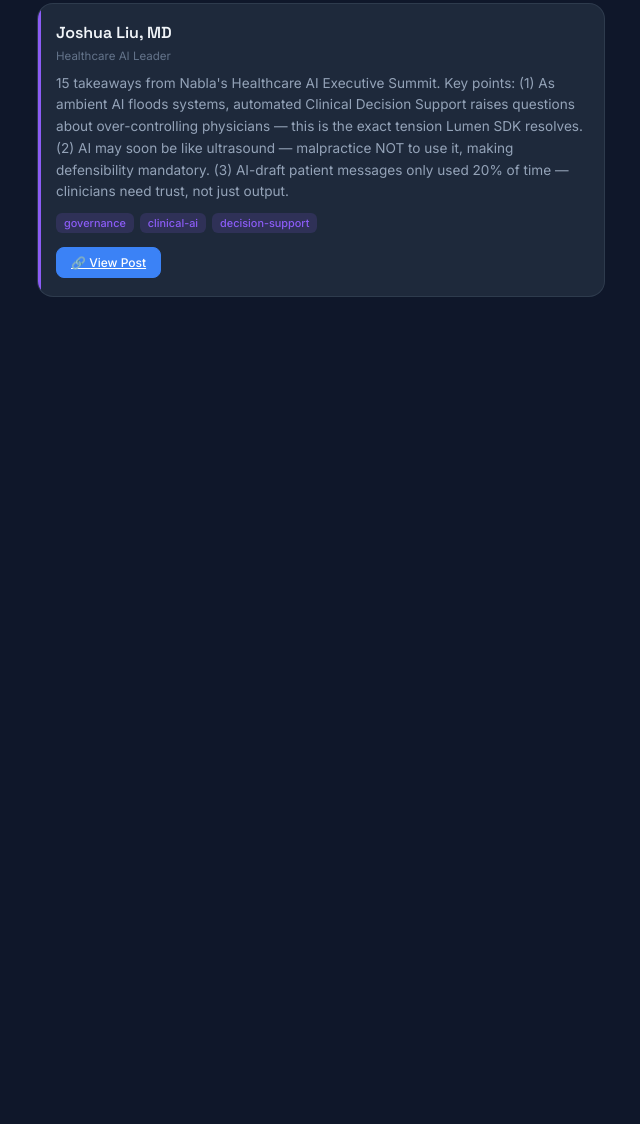
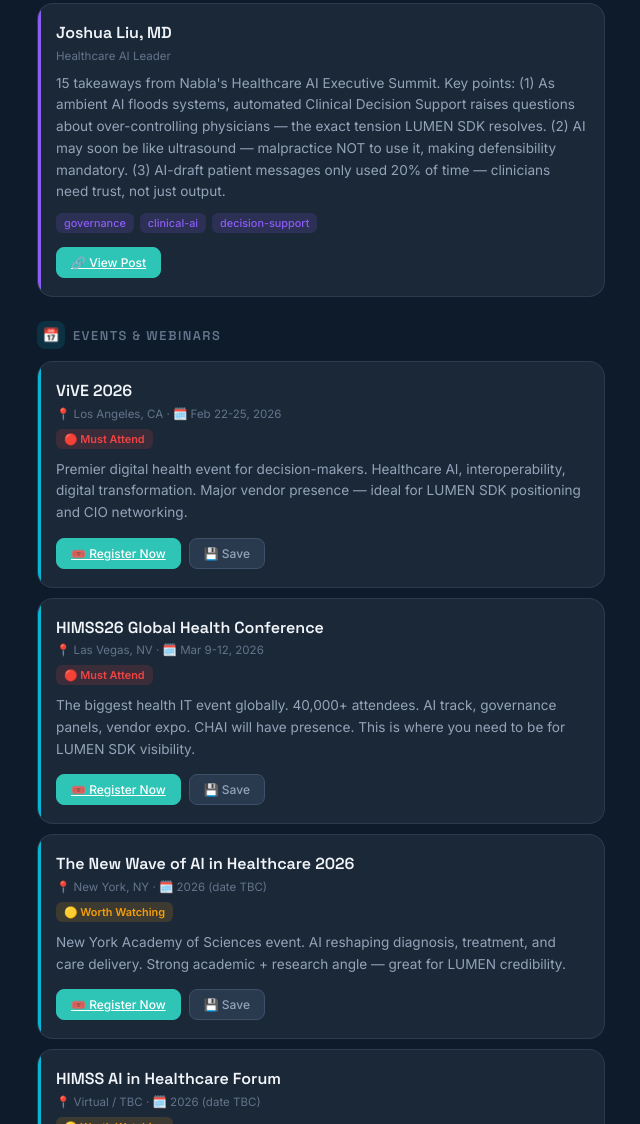
Before and after one commit to braebrae88/forge-daily-briefing, a plain HTML site: page index.html in a window 1280 px wide. Shown: the part 1676-2800 px from the top of the page, without its empty margins (319-959 px from the left). Before the commit the page ends 2117 px from the top, so only its background shows below. Drawn offline with Linux system fonts and the light colour scheme; no server answers.

Commit message:
FORGE HEALTH branding, events with registration links, LUMEN capitalization

```diff
--- a/data/2026-01-31.json
+++ b/data/2026-01-31.json
@@ -7,7 +7,7 @@
     "summary": "NIL deal management platform for college athletes. Centralizes brand partnerships, auto-extracts contract terms from DMs, tracks payments and deadlines, generates compliance reports.",
     "scores": { "opportunity": 8, "problem": 9, "feasibility": 8, "timing": 8 },
     "revenueEstimate": "$1M-$10M ARR",
-    "healthcareAngle": "Not directly healthcare — but the pattern is powerful: a governance + tracking layer for a chaotic new market with compliance requirements. That's exactly what Lumen SDK does for clinical AI. Validates the thesis that runtime governance layers are needed wherever high-stakes decisions meet regulatory pressure.",
+    "healthcareAngle": "Not directly healthcare — but the pattern is powerful: a governance + tracking layer for a chaotic new market with compliance requirements. That's exactly what LUMEN SDK does for clinical AI. Validates the thesis that runtime governance layers are needed wherever high-stakes decisions meet regulatory pressure.",
     "verdict": "skip",
     "verdictNote": "Skip for building, but validates your thesis."
   },
@@ -17,7 +17,7 @@
       "source": "HealthTech Magazine",
       "date": "2026-01-28",
       "url": "https://healthtechmagazine.net/article/2026/01/tech-trends-healthcare-it-leaders-get-real-state-ai-2026",
-      "takeaway": "Seven CIOs surveyed post-pilot. Nursing staff excited to leverage AI for care model reimagination. Orgs piloting agentic AI for chart review, discharge summaries, clinical registry abstraction. CHAI's head of operations quoted — your SDK aligns directly with their framework.",
+      "takeaway": "Seven CIOs surveyed post-pilot. Nursing staff excited to leverage AI for care model reimagination. Orgs piloting agentic AI for chart review, discharge summaries, clinical registry abstraction. CHAI's head of operations quoted — LUMEN SDK aligns directly with their framework.",
       "linkedinAngle": "The gap between pilot enthusiasm and production governance is where FORGE Health lives. These CIOs are excited — but who's ensuring defensibility at runtime?"
     },
     {
@@ -33,7 +33,7 @@
       "source": "Journal of Medical Internet Research",
       "date": "2026-01-10",
       "url": "https://www.jmir.org/2026/1/e86550",
-      "takeaway": "Peer-reviewed paper proposing a 3-tier competency framework for clinicians using LLMs. Covers bias detection, security, accountability, prompt engineering. The academic world is catching up to what Lumen SDK already does — runtime governance for clinical AI.",
+      "takeaway": "Peer-reviewed paper proposing a 3-tier competency framework for clinicians using LLMs. Covers bias detection, security, accountability, prompt engineering. The academic world is catching up to what LUMEN SDK already does — runtime governance for clinical AI.",
       "linkedinAngle": "Academia is building frameworks. But frameworks don't enforce themselves. What happens at the moment a clinical AI produces a recommendation? That's the gap."
     }
   ],
@@ -42,16 +42,49 @@
       "author": "Joshua Liu, MD",
       "authorTitle": "Healthcare AI Leader",
       "url": "https://www.linkedin.com/posts/joshuapliu_what-an-amazing-healthcare-ai-executive-summit-activity-7423161290640121856-00Gj",
-      "insight": "15 takeaways from Nabla's Healthcare AI Executive Summit. Key points: (1) As ambient AI floods systems, automated Clinical Decision Support raises questions about over-controlling physicians — this is the exact tension Lumen SDK resolves. (2) AI may soon be like ultrasound — malpractice NOT to use it, making defensibility mandatory. (3) AI-draft patient messages only used 20% of time — clinicians need trust, not just output.",
+      "insight": "15 takeaways from Nabla's Healthcare AI Executive Summit. Key points: (1) As ambient AI floods systems, automated Clinical Decision Support raises questions about over-controlling physicians — the exact tension LUMEN SDK resolves. (2) AI may soon be like ultrasound — malpractice NOT to use it, making defensibility mandatory. (3) AI-draft patient messages only used 20% of time — clinicians need trust, not just output.",
       "tags": ["governance", "clinical-ai", "decision-support"]
     }
   ],
-  "events": [],
+  "events": [
+    {
+      "name": "ViVE 2026",
+      "date": "Feb 22-25, 2026",
+      "location": "Los Angeles, CA",
+      "description": "Premier digital health event for decision-makers. Healthcare AI, interoperability, digital transformation. Major vendor presence — ideal for LUMEN SDK positioning and CIO networking.",
+      "url": "https://hlth.com/events/vive/",
+      "priority": "high"
+    },
+    {
+      "name": "HIMSS26 Global Health Conference",
+      "date": "Mar 9-12, 2026",
+      "location": "Las Vegas, NV",
+      "description": "The biggest health IT event globally. 40,000+ attendees. AI track, governance panels, vendor expo. CHAI will have presence. This is where you need to be for LUMEN SDK visibility.",
+      "url": "https://www.himssconference.com",
+      "priority": "high"
+    },
+    {
+      "name": "The New Wave of AI in Healthcare 2026",
+      "date": "2026 (date TBC)",
+      "location": "New York, NY",
+      "description": "New York Academy of Sciences event. AI reshaping diagnosis, treatment, and care delivery. Strong academic + research angle — great for LUMEN credibility.",
+      "url": "https://www.nyas.org/shaping-science/events/the-new-wave-of-ai-in-healthcare-2026/",
+      "priority": "medium"
+    },
+    {
+      "name": "HIMSS AI in Healthcare Forum",
+      "date": "2026 (date TBC)",
+      "location": "Virtual / TBC",
+      "description": "Two days of panels, keynotes, case studies focused specifically on AI in healthcare. Live demos, networking. Directly aligned to LUMEN SDK positioning.",
+      "url": "https://www.himss.org/events-overview/ai-in-healthcare-forum/",
+      "priority": "medium"
+    }
+  ],
   "quote": {
     "text": "Leaders who are willing to adjust and keep their vision future-focused will separate themselves from the pack in 2026.",
     "author": "Tony Galati",
     "source": "Forbes, Jan 26 2026",
-    "reflection": "You left Microsoft. You built Lumen. You're talking to an AI at 5am about go-to-market strategy. You're already separated from the pack. Now it's about finishing what you started."
+    "reflection": "You left Microsoft. You built LUMEN. You're talking to an AI at 5am about go-to-market strategy. You're already separated from the pack. Now it's about finishing what you started."
   },
   "videos": []
 }
--- a/index.html
+++ b/index.html
@@ -11,13 +11,13 @@
   @import url('https://fonts.googleapis.com/css2?family=Inter:wght@300;400;500;600;700;800&family=Space+Grotesk:wght@400;500;600;700&display=swap');
   * { box-sizing: border-box; margin: 0; padding: 0; }
   :root {
-    --forge-primary: #0F172A;
-    --forge-accent: #3B82F6;
-    --forge-accent-light: #60A5FA;
-    --forge-accent-glow: rgba(59,130,246,0.15);
-    --forge-surface: #1E293B;
-    --forge-surface-2: #334155;
-    --forge-border: #475569;
+    --forge-primary: #0D1B2A;
+    --forge-accent: #2EC4B6;
+    --forge-accent-light: #3DD8C8;
+    --forge-accent-glow: rgba(46,196,182,0.15);
+    --forge-surface: #1B2838;
+    --forge-surface-2: #2A3A4E;
+    --forge-border: #3D5068;
     --forge-text: #F1F5F9;
     --forge-text-secondary: #94A3B8;
     --forge-text-muted: #64748B;
@@ -26,7 +26,7 @@
     --forge-danger: #EF4444;
     --forge-purple: #8B5CF6;
     --forge-cyan: #06B6D4;
-    --forge-gradient: linear-gradient(135deg, #3B82F6 0%, #8B5CF6 50%, #06B6D4 100%);
+    --forge-gradient: linear-gradient(135deg, #2EC4B6 0%, #1A9E93 50%, #0D7377 100%);
     --radius: 16px;
     --radius-sm: 10px;
   }
@@ -35,8 +35,10 @@
   /* Header */
   .header { background: var(--forge-primary); padding: 20px 20px 0; position: sticky; top: 0; z-index: 50; border-bottom: 1px solid rgba(71,85,105,0.3); }
   .header-brand { display: flex; align-items: center; gap: 12px; margin-bottom: 16px; }
-  .header-logo { width: 36px; height: 36px; background: var(--forge-gradient); border-radius: 10px; display: flex; align-items: center; justify-content: center; font-size: 1.1rem; font-weight: 700; color: white; }
-  .header-title { font-family: 'Space Grotesk', sans-serif; font-size: 1.1rem; font-weight: 700; color: var(--forge-text); letter-spacing: -0.3px; }
+  .header-logo { width: 36px; height: 36px; display: flex; align-items: center; justify-content: center; font-size: 1.6rem; }
+  .header-title { font-family: 'Space Grotesk', sans-serif; font-size: 1.1rem; font-weight: 700; letter-spacing: -0.3px; }
+  .header-title .forge { color: var(--forge-text); }
+  .header-title .health { color: var(--forge-accent); }
   .header-subtitle { font-size: 0.7rem; color: var(--forge-text-muted); font-weight: 400; letter-spacing: 1.5px; text-transform: uppercase; }
 
   /* Date Navigation */
@@ -163,15 +165,18 @@
   .expanded .expand-content { max-height: 1000px; }
   .expand-hint { font-size: 0.68rem; color: var(--forge-text-muted); margin-top: 8px; }
   .expanded .expand-hint { display: none; }
+  .priority-badge { display: inline-flex; align-items: center; gap: 4px; padding: 3px 8px; border-radius: 6px; font-size: 0.68rem; font-weight: 600; margin-top: 8px; }
+  .priority-badge.high { background: rgba(239,68,68,0.15); color: var(--forge-danger); }
+  .priority-badge.medium { background: rgba(245,158,11,0.15); color: var(--forge-warning); }
 </style>
 </head>
 <body>
 
 <div class="header">
   <div class="header-brand">
-    <div class="header-logo">F</div>
+    <div class="header-logo">🔥</div>
     <div>
-      <div class="header-title">FORGE HEALTH</div>
+      <div class="header-title"><span class="forge">FORGE</span> <span class="health">HEALTH</span></div>
       <div class="header-subtitle">Daily Intelligence Briefing</div>
     </div>
   </div>
@@ -370,11 +375,14 @@
     html += '<div class="section"><div class="section-label"><div class="section-icon events">📅</div><div class="section-title">Events & Webinars</div></div>';
     data.events.forEach(function(e) {
       html += '<div class="card event-card">';
-      html += '<div class="card-title">' + esc(e.name) + '</div>';
-      html += '<div class="card-source">' + esc(e.date) + ' · ' + esc(e.location || 'Virtual') + '</div>';
+      html += '<div class="card-header"><div><div class="card-title">' + esc(e.name) + '</div>';
+      html += '<div class="card-source">📍 ' + esc(e.location || 'Virtual') + ' · 🗓️ ' + esc(e.date) + '</div></div></div>';
+      if (e.priority) html += '<div class="priority-badge ' + e.priority + '">' + (e.priority === 'high' ? '🔴 Must Attend' : '🟡 Worth Watching') + '</div>';
       html += '<div class="card-body">' + esc(e.description || '') + '</div>';
       html += '<div class="card-actions">';
-      if (e.url) html += '<a class="action-btn primary" href="' + esc(e.url) + '" target="_blank">🔗 Register</a>';
+      if (e.url) html += '<a class="action-btn primary" href="' + esc(e.url) + '" target="_blank">🎟️ Register Now</a>';
+      var evtSaved = isItemSaved('event', esc(e.name));
+      html += '<div class="action-btn' + (evtSaved ? ' saved' : '') + '" onclick="toggleSave(\'event\',\'' + esc(e.name).replace(/'/g, "\\'") + '\',\'' + esc(e.name).replace(/'/g, "\\'") + '\')">' + (evtSaved ? '✅ Saved' : '💾 Save') + '</div>';
       html += '</div></div>';
     });
     html += '</div>';
```
